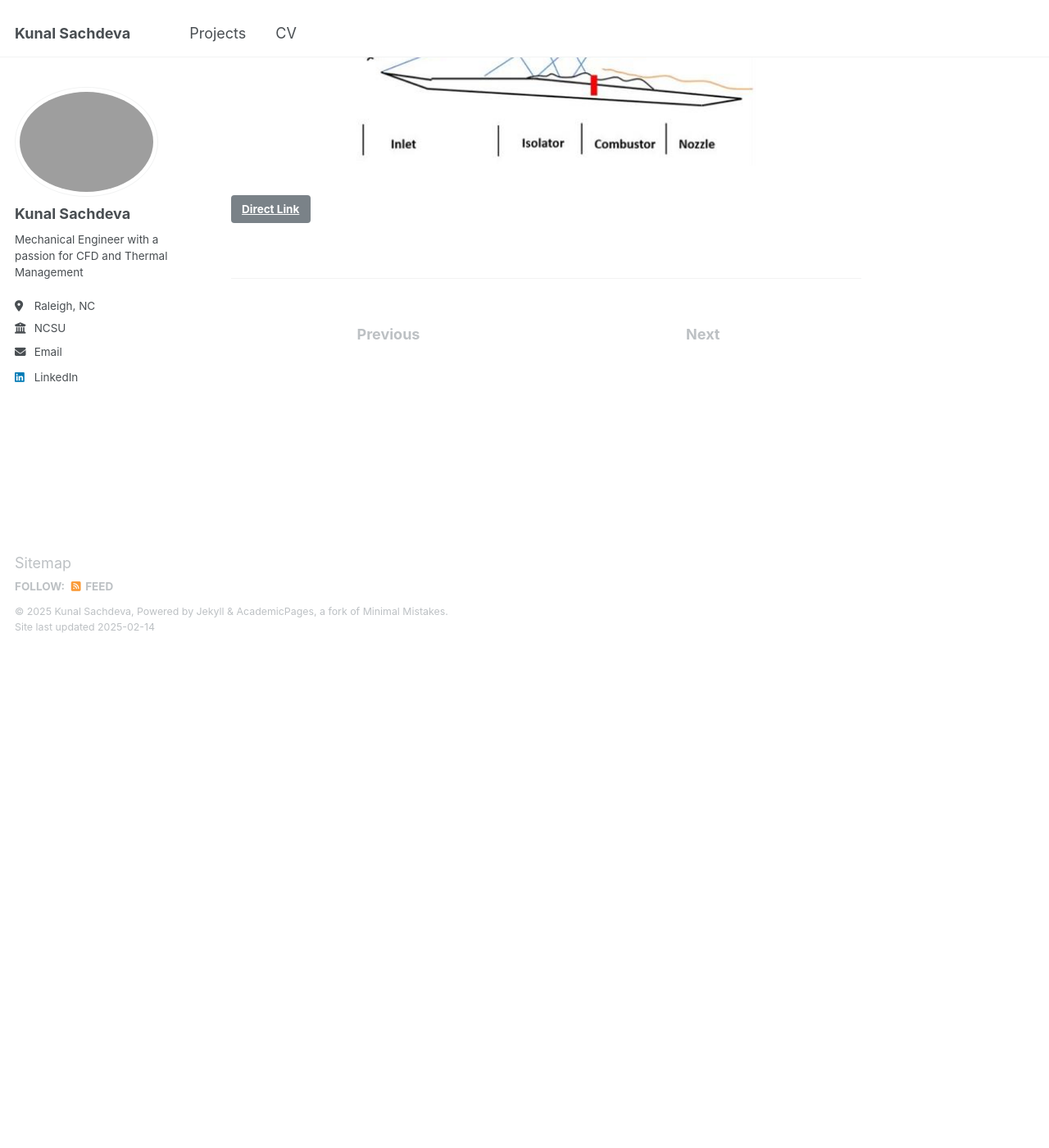
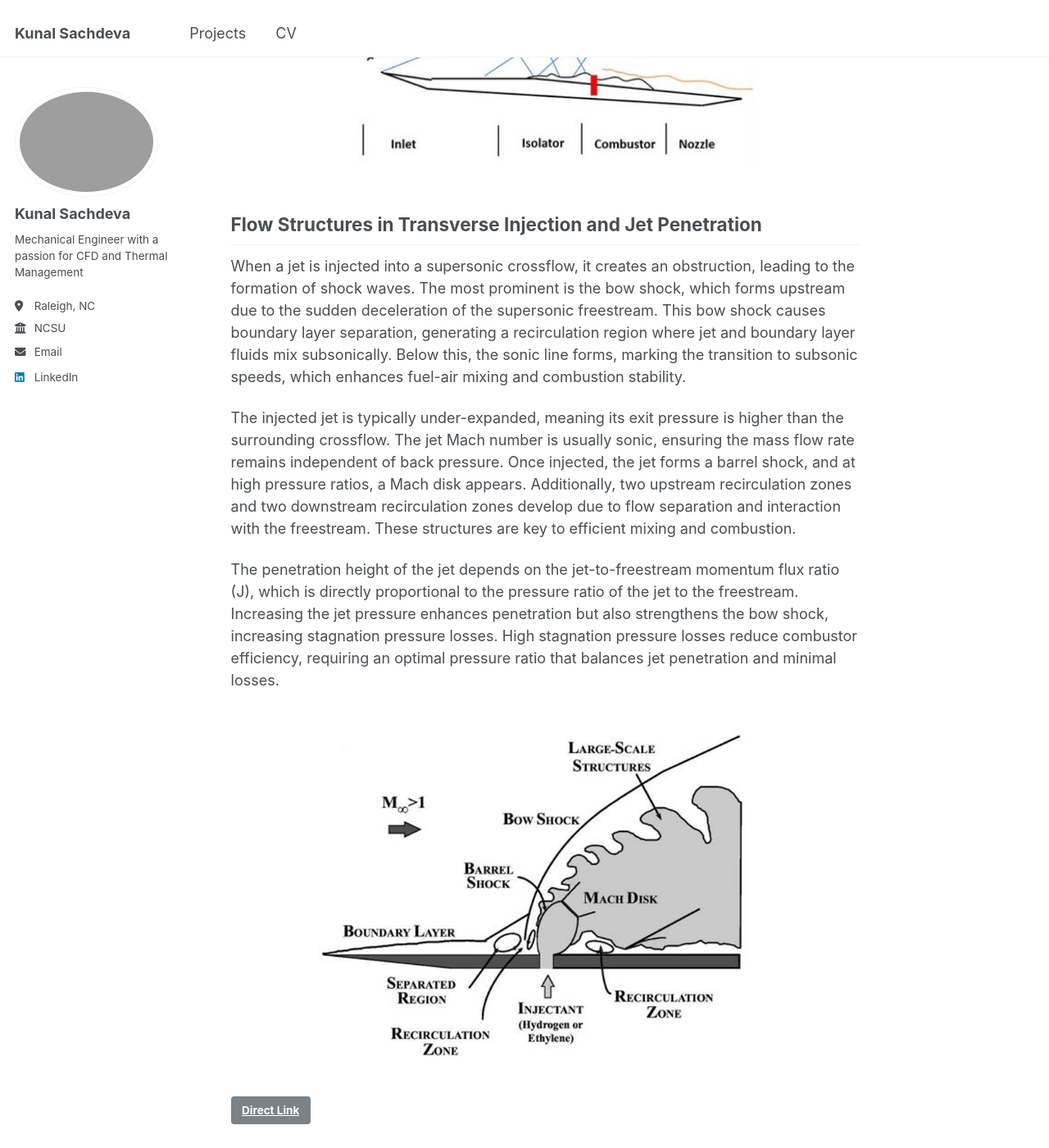
Before and after one commit to sachdevakunal/sachdevakunal.github.io, a Jekyll site: the page built from _projects/iit_kgp.md, in a window 1280 px wide and 1400 px high, scrolled down 967 px. Shown: the whole window at 82% size. Built offline with Jekyll 4.4.1, drawn with Linux system fonts in a browser that asks for light colours; before the commit the page ends 1759 px from its top, so only the background shows below that.

Commit message:
Update iit_kgp.md

```diff
--- a/_projects/iit_kgp.md
+++ b/_projects/iit_kgp.md
@@ -22,3 +22,16 @@ This study focuses on Transverse Fuel Injection (Jet Injection in Supersonic Cro
 <p align="center">
   <img src="https://sachdevakunal.github.io/images/iit_kgp/jisc.png" width="75%">
 </p>
+
+
+## Flow Structures in Transverse Injection and Jet Penetration
+
+When a jet is injected into a supersonic crossflow, it creates an obstruction, leading to the formation of shock waves. The most prominent is the bow shock, which forms upstream due to the sudden deceleration of the supersonic freestream. This bow shock causes boundary layer separation, generating a recirculation region where jet and boundary layer fluids mix subsonically. Below this, the sonic line forms, marking the transition to subsonic speeds, which enhances fuel-air mixing and combustion stability.
+
+The injected jet is typically under-expanded, meaning its exit pressure is higher than the surrounding crossflow. The jet Mach number is usually sonic, ensuring the mass flow rate remains independent of back pressure. Once injected, the jet forms a barrel shock, and at high pressure ratios, a Mach disk appears. Additionally, two upstream recirculation zones and two downstream recirculation zones develop due to flow separation and interaction with the freestream. These structures are key to efficient mixing and combustion.
+
+The penetration height of the jet depends on the jet-to-freestream momentum flux ratio (J), which is directly proportional to the pressure ratio of the jet to the freestream. Increasing the jet pressure enhances penetration but also strengthens the bow shock, increasing stagnation pressure losses. High stagnation pressure losses reduce combustor efficiency, requiring an optimal pressure ratio that balances jet penetration and minimal losses.
+
+<p align="center">
+  <img src="https://sachdevakunal.github.io/images/iit_kgp/jisc_schematic.png" width="75%">
+</p>
```
